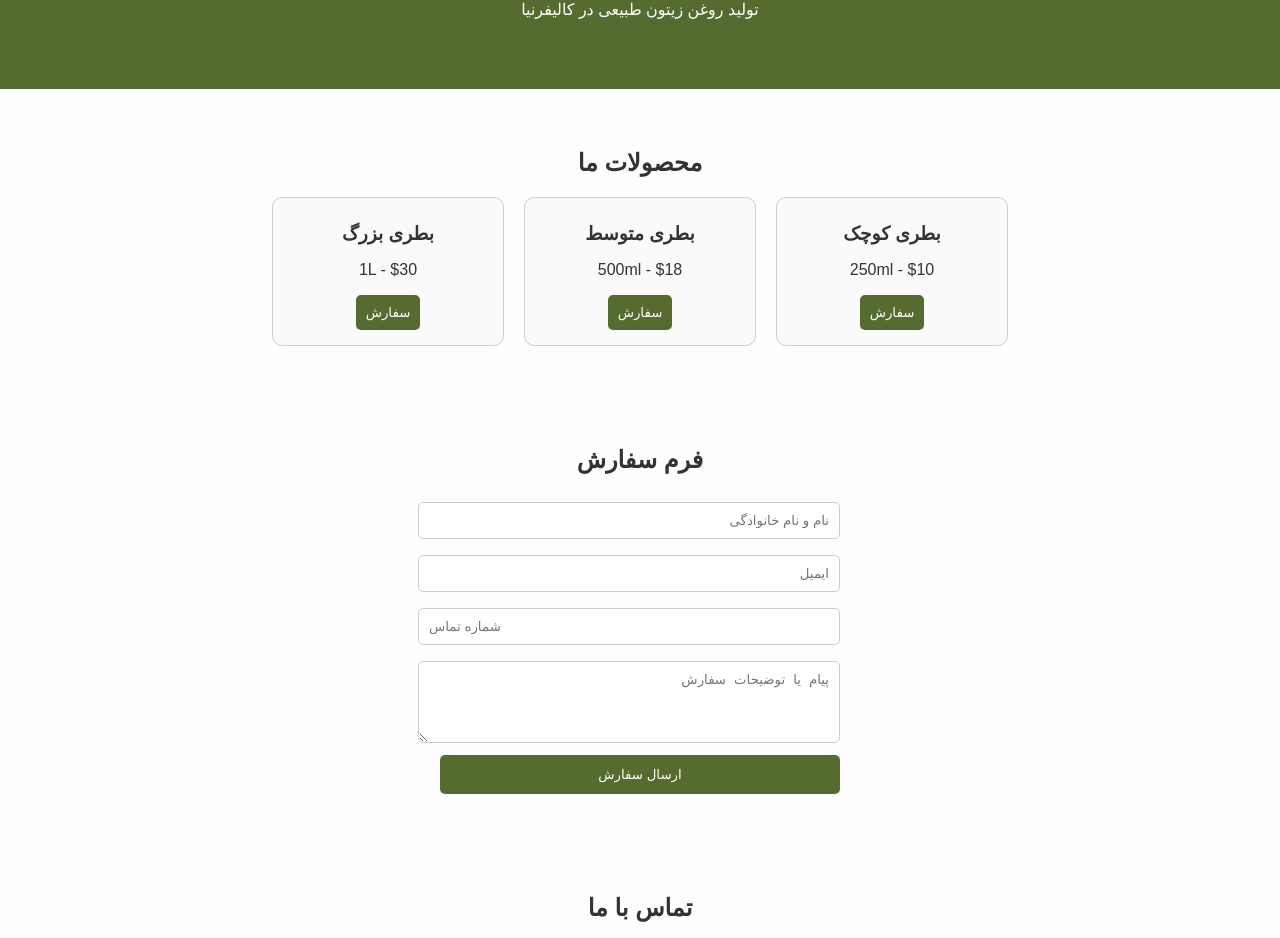
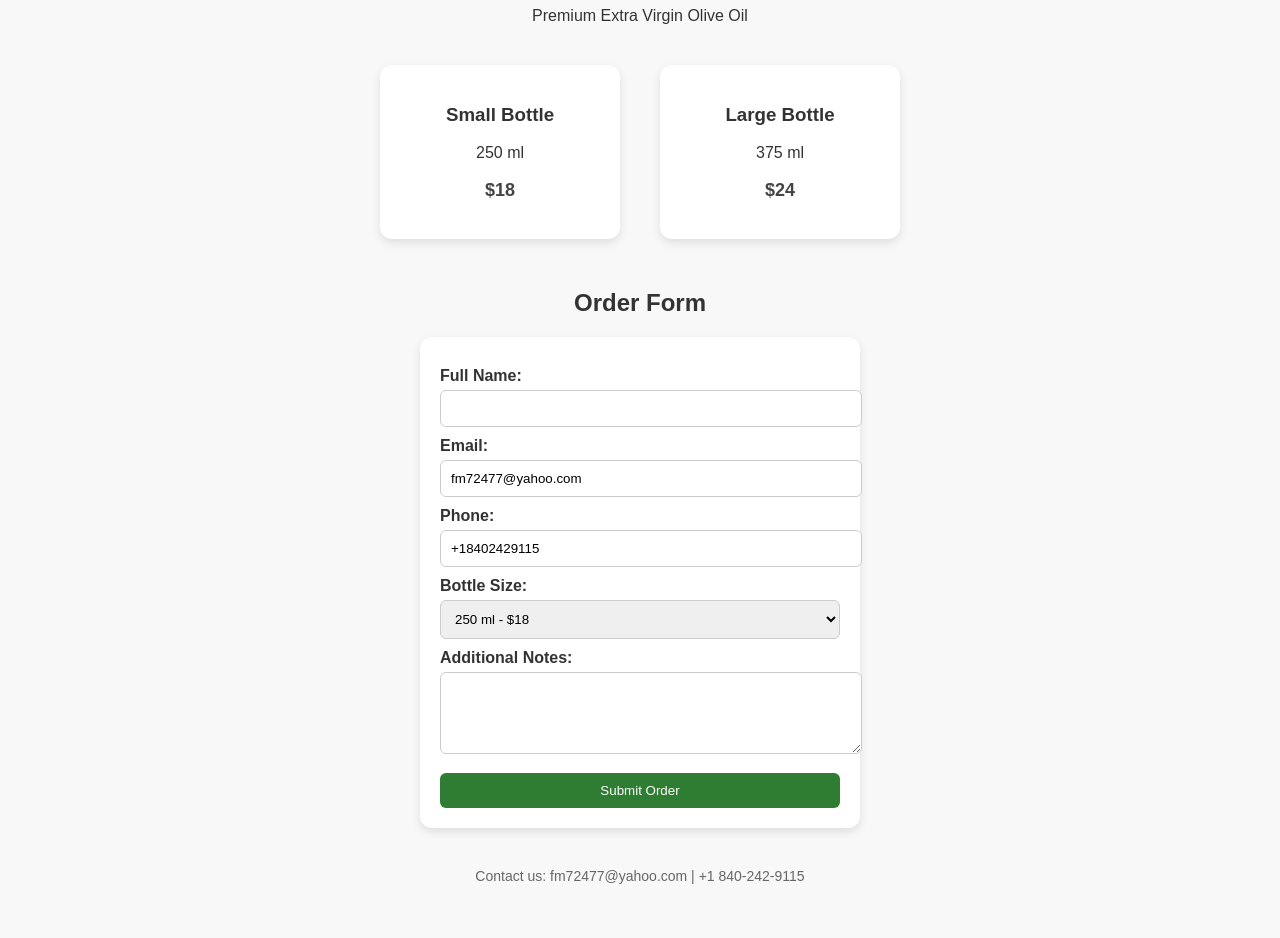
Before and after one commit to MohammadF2025/rancho-heritage, a plain HTML site: page index.html in a window 1280 px wide. Shown: the part 73-1011 px from the top of the page. After the commit the page ends 977 px from the top, so only its background shows below. Drawn offline with Linux system fonts and the light colour scheme.

Commit message:
Update index.html

```diff
--- a/index.html
+++ b/index.html
@@ -1,144 +1,123 @@
 <!DOCTYPE html>
-<html lang="fa">
+<html lang="en">
 <head>
   <meta charset="UTF-8">
-  <meta name="viewport" content="width=device-width, initial-scale=1.0">
-  <title>Rancho Heritage Farm - روغن زیتون طبیعی</title>
+  <title>Rancho Heritage Farm - Olive Oil</title>
   <style>
     body {
-      font-family: sans-serif;
-      margin: 0;
-      background: #fefefe;
+      font-family: Arial, sans-serif;
+      margin: 20px;
+      background: #f8f8f8;
       color: #333;
-      direction: rtl;
-      text-align: center;
     }
     header {
-      background: #556b2f;
-      color: #fff;
-      padding: 20px;
+      text-align: center;
+      margin-bottom: 40px;
     }
-    header h1 {
-      margin: 0;
-    }
-    nav {
-      margin: 15px 0;
-    }
-    nav a {
-      margin: 0 10px;
-      text-decoration: none;
-      color: #556b2f;
-      font-weight: bold;
-    }
-    section {
-      padding: 40px 20px;
+    h1 {
+      color: #2e7d32;
     }
     .products {
       display: flex;
       justify-content: center;
-      flex-wrap: wrap;
-      gap: 20px;
+      gap: 40px;
+      margin-bottom: 50px;
     }
-    .product {
-      border: 1px solid #ccc;
-      border-radius: 10px;
+    .card {
+      background: white;
+      padding: 20px;
+      border-radius: 12px;
+      box-shadow: 0 4px 10px rgba(0,0,0,0.1);
+      text-align: center;
       width: 200px;
-      padding: 15px;
-      background: #fafafa;
     }
-    .product h3 {
-      margin: 10px 0;
-    }
-    .product button {
-      background: #556b2f;
-      color: #fff;
-      border: none;
-      padding: 10px;
-      border-radius: 5px;
-      cursor: pointer;
+    .price {
+      font-size: 18px;
+      font-weight: bold;
+      color: #444;
     }
     form {
       max-width: 400px;
       margin: 0 auto;
-      text-align: right;
+      background: white;
+      padding: 20px;
+      border-radius: 12px;
+      box-shadow: 0 4px 10px rgba(0,0,0,0.1);
     }
-    form input, form textarea {
+    label {
+      font-weight: bold;
+      display: block;
+      margin-top: 10px;
+    }
+    input, textarea, select, button {
       width: 100%;
-      margin: 8px 0;
       padding: 10px;
+      margin-top: 5px;
       border: 1px solid #ccc;
-      border-radius: 5px;
+      border-radius: 6px;
     }
-    form button {
-      width: 100%;
-      background: #556b2f;
-      color: #fff;
+    button {
+      background: #2e7d32;
+      color: white;
       border: none;
-      padding: 12px;
-      border-radius: 5px;
+      margin-top: 15px;
       cursor: pointer;
     }
+    button:hover {
+      background: #1b5e20;
+    }
     footer {
-      background: #eee;
-      padding: 15px;
+      text-align: center;
       margin-top: 40px;
+      font-size: 14px;
+      color: #666;
     }
   </style>
 </head>
 <body>
   <header>
     <h1>Rancho Heritage Farm</h1>
-    <p>تولید روغن زیتون طبیعی در کالیفرنیا</p>
-    <nav>
-      <a href="#products">محصولات</a>
-      <a href="#order">سفارش</a>
-      <a href="#contact">تماس</a>
-    </nav>
+    <p>Premium Extra Virgin Olive Oil</p>
   </header>
 
-  <section id="products">
-    <h2>محصولات ما</h2>
-    <div class="products">
-      <div class="product">
-        <h3>بطری کوچک</h3>
-        <p>250ml - $10</p>
-        <button>سفارش</button>
-      </div>
-      <div class="product">
-        <h3>بطری متوسط</h3>
-        <p>500ml - $18</p>
-        <button>سفارش</button>
-      </div>
-      <div class="product">
-        <h3>بطری بزرگ</h3>
-        <p>1L - $30</p>
-        <button>سفارش</button>
-      </div>
+  <section class="products">
+    <div class="card">
+      <h3>Small Bottle</h3>
+      <p>250 ml</p>
+      <p class="price">$18</p>
+    </div>
+    <div class="card">
+      <h3>Large Bottle</h3>
+      <p>375 ml</p>
+      <p class="price">$24</p>
     </div>
   </section>
 
-  <section id="order">
-    <h2>فرم سفارش</h2>
-    <form>
-      <input type="text" placeholder="نام و نام خانوادگی" required>
-      <input type="email" placeholder="ایمیل" required>
-      <input type="tel" placeholder="شماره تماس" required>
-      <textarea rows="4" placeholder="پیام یا توضیحات سفارش"></textarea>
-      <button type="submit">ارسال سفارش</button>
-    </form>
-  </section>
+  <h2 style="text-align:center;">Order Form</h2>
+  <form action="https://formspree.io/f/yourFormID" method="POST">
+    <label for="name">Full Name:</label>
+    <input type="text" id="name" name="name" required>
 
-  <section id="contact">
-    <h2>تماس با ما</h2>
-    <p>ایمیل: info@ranchoheritagefarm.com</p>
-    <p>تلفن: +1 234 567 890</p>
-  </section>
+    <label for="email">Email:</label>
+    <input type="email" id="email" name="email" value="fm72477@yahoo.com" required>
+
+    <label for="phone">Phone:</label>
+    <input type="tel" id="phone" name="phone" value="+18402429115" required>
+
+    <label for="bottle">Bottle Size:</label>
+    <select id="bottle" name="bottle" required>
+      <option value="250ml - $18">250 ml - $18</option>
+      <option value="375ml - $24">375 ml - $24</option>
+    </select>
+
+    <label for="message">Additional Notes:</label>
+    <textarea id="message" name="message" rows="4"></textarea>
+
+    <button type="submit">Submit Order</button>
+  </form>
 
   <footer>
-    <p>© 2025 Rancho Heritage Farm - همه حقوق محفوظ است.</p>
+    <p>Contact us: fm72477@yahoo.com | +1 840-242-9115</p>
   </footer>
 </body>
 </html>
-
-
----
```
